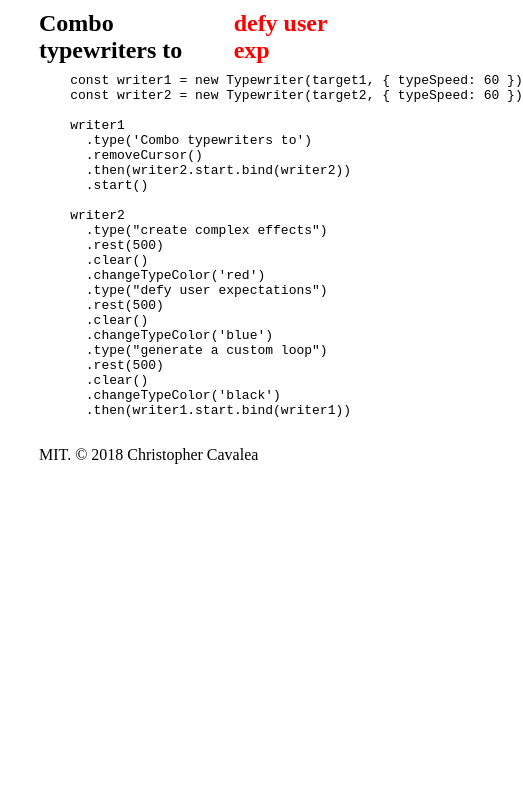
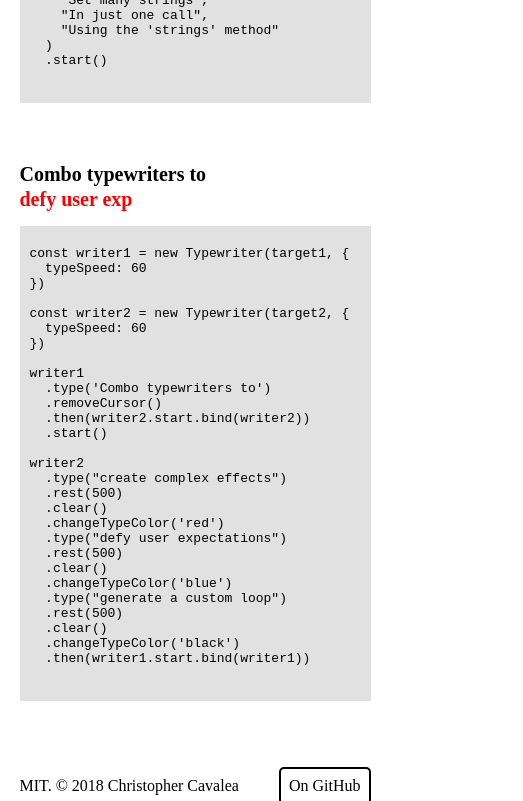
Before and after one commit to ChrisCavs/t-writer-demo, a website: page index.html in a window 390 px wide. Shown: the part 1199-2000 px from the top of the page, 523 px wide, since content can reach past the window. Before the commit the page ends 1693 px from the top, so only its background shows below. Drawn offline with Linux system fonts and the light colour scheme.

Commit message:
polish styles

```diff
--- a/index.html
+++ b/index.html
@@ -83,8 +83,13 @@
         <div class="test3 test"></div><div class="test4 test"></div>
       </div>
       <pre class="code-block">
-    const writer1 = new Typewriter(target1, { typeSpeed: 60 })
-    const writer2 = new Typewriter(target2, { typeSpeed: 60 })
+const writer1 = new Typewriter(target1, {
+  typeSpeed: 60
+})
+
+const writer2 = new Typewriter(target2, {
+  typeSpeed: 60
+})
 
 writer1
   .type('Combo typewriters to')
@@ -110,7 +115,8 @@
     </section>
 
     <footer>
-       MIT. © 2018 Christopher Cavalea
+      <p>MIT. © 2018 Christopher Cavalea</p>
+      <a class="github" href="https://github.com/ChrisCavs/type-write.js">On GitHub</a>
     </footer>
   </main>
 </body>
--- a/style.css
+++ b/style.css
@@ -11,7 +11,8 @@ header {
 }
 
 .about {
-  margin: 40px 0;
+  margin-top: 40px;
+  font-size: 20px;
   line-height: 1.3;
 }
 
@@ -31,9 +32,13 @@ header {
 
 .about-demo {
   height: 30px;
-  margin-left: 40px;
+  margin-left: 60px;
 
-  font-size: 18px;
+  font-size: 20px;
+}
+
+.demo {
+  margin: 60px 0;
 }
 
 .test {
@@ -50,3 +55,50 @@ header {
 .test3 {
   margin-right: 8px;
 }
+
+.code-block {
+  padding: 20px 10px;
+  background-color: rgb(225, 225, 225);
+}
+
+footer {
+  display: flex;
+  justify-content: space-between;
+  align-items: center;
+
+  font-size: 16px;
+}
+
+@media only screen and (max-width: 600px) {
+  body {
+    width: 90%;
+  }
+  header h1 {
+    font-size: 24px;
+  }
+
+  .github {
+    padding: 8px;
+    font-size: 16px;
+  }
+
+  .about {
+    font-size: 16px;
+  }
+
+  .about-demo {
+    font-size: 18px;
+  }
+
+  .test {
+    font-size: 20px;
+  }
+
+  .flex {
+    display: block;
+  }
+
+  .test3, .test4 {
+    height: 25px;
+  }
+}
```
Lines whose indentation alone changed are shown as unchanged.
